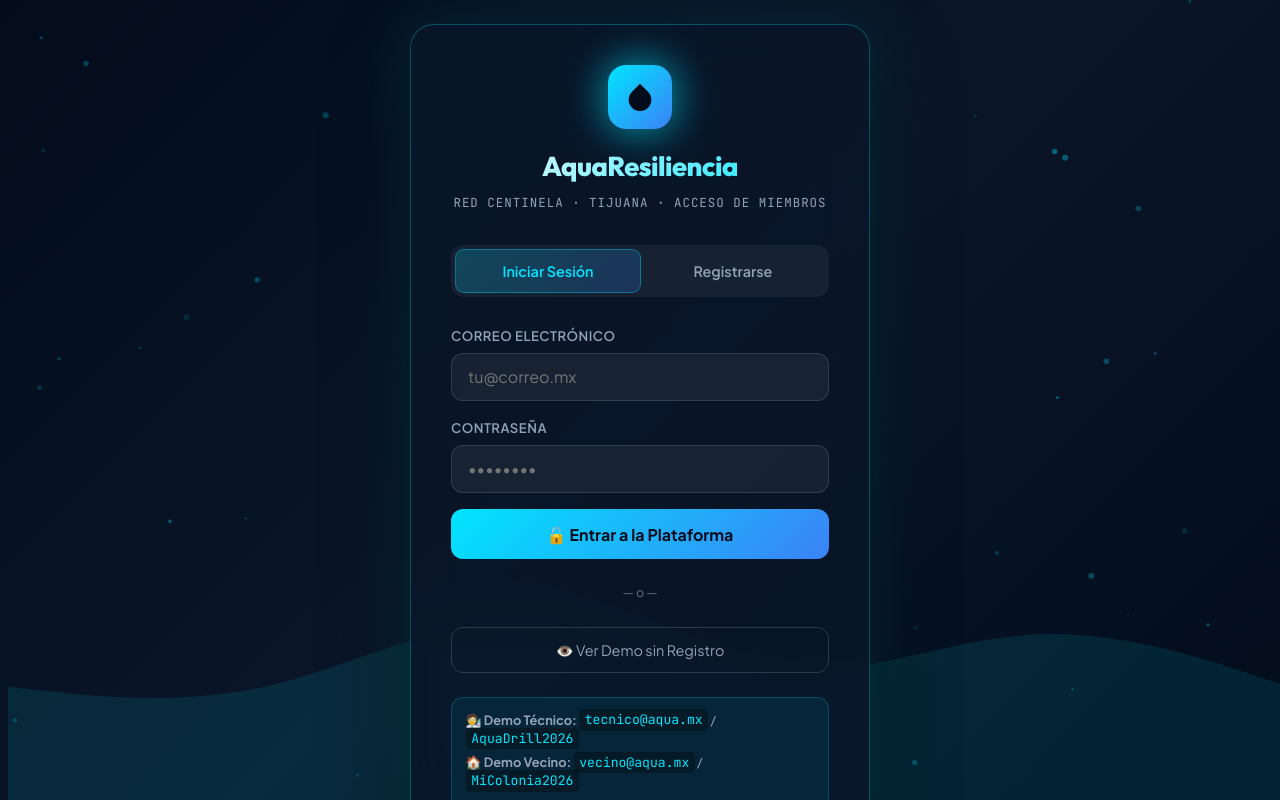
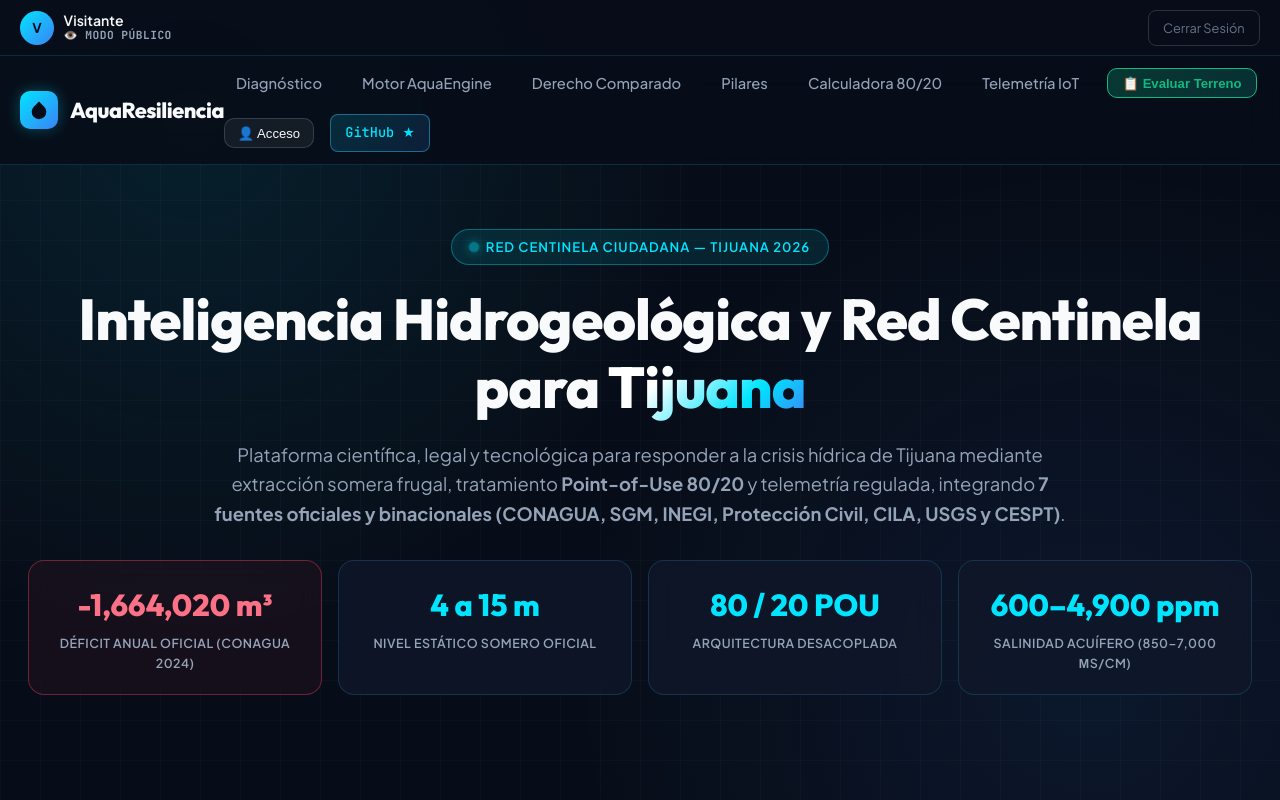
Before and after one commit to quecrap/123portijuana, a plain HTML site: page index.html in a window 1280 px wide. Shown: the top 800 px of the page. Drawn offline with nearby package versions, Linux system fonts and the light colour scheme.

Commit message:
fix(landing): open public dashboard directly without blocking login modal

```diff
--- a/index.html
+++ b/index.html
@@ -680,12 +680,13 @@ footer{border-top:1px solid var(--border-color);padding:2.5rem 1.5rem calc(2.5re
 <div id="toast-container"></div>
 
 <!-- ==================== AUTH OVERLAY ==================== -->
-<div id="auth-overlay">
+<div id="auth-overlay" class="hidden">
   <canvas id="particles-canvas"></canvas>
   <svg class="wave-svg" viewBox="0 0 1440 320" xmlns="http://www.w3.org/2000/svg">
     <path fill="#00e5ff" d="M0,192L48,197.3C96,203,192,213,288,192C384,171,480,117,576,117.3C672,117,768,171,864,176C960,181,1056,139,1152,133.3C1248,128,1344,160,1392,176L1440,192L1440,320L1392,320C1344,320,1248,320,1152,320C1056,320,960,320,864,320C768,320,672,320,576,320C480,320,384,320,288,320C192,320,96,320,48,320L0,320Z"></path>
   </svg>
-  <div class="auth-card">
+  <div class="auth-card" style="position:relative">
+    <button onclick="closeAuthModal()" style="position:absolute;top:1rem;right:1rem;background:rgba(255,255,255,.08);border:1px solid rgba(255,255,255,.15);color:var(--text-muted);border-radius:50%;width:32px;height:32px;cursor:pointer;font-size:1.1rem;display:flex;align-items:center;justify-content:center">&times;</button>
     <div class="auth-logo">
       <div class="auth-logo-icon"><svg viewBox="0 0 24 24"><path d="M12 2.69l5.66 5.66a8 8 0 1 1-11.31 0z"/></svg></div>
       <h1>AquaResiliencia</h1>
@@ -1062,13 +1063,15 @@ footer{border-top:1px solid var(--border-color);padding:2.5rem 1.5rem calc(2.5re
       AquaResiliencia
     </a>
     <ul class="nav-links">
-      <li><a href="#datos-conagua">Diagnóstico Oficial</a></li>
+      <li><a href="#datos-conagua">Diagnóstico</a></li>
       <li><a href="#motor-hidro">Motor AquaEngine</a></li>
       <li><a href="#derecho-comparado">Derecho Comparado</a></li>
       <li><a href="#solucion">Pilares</a></li>
       <li><a href="#calculadora">Calculadora 80/20</a></li>
       <li><a href="#telemetria">Telemetría IoT</a></li>
-      <li><a href="https://github.com/quecrap/123portijuana" target="_blank" rel="noopener noreferrer" class="btn-github">GitHub Repo ★</a></li>
+      <li><button onclick="goToWizard()" style="background:linear-gradient(135deg,rgba(16,185,129,.25),rgba(13,148,136,.25));border:1px solid var(--emerald-accent);color:var(--emerald-accent);padding:.4rem .9rem;border-radius:10px;font-weight:700;font-size:.82rem;cursor:pointer">📋 Evaluar Terreno</button></li>
+      <li><button onclick="openAuthModal()" style="background:rgba(255,255,255,.06);border:1px solid rgba(255,255,255,.15);color:var(--text-main);padding:.4rem .8rem;border-radius:10px;font-size:.82rem;cursor:pointer">👤 Acceso</button></li>
+      <li><a href="https://github.com/quecrap/123portijuana" target="_blank" rel="noopener noreferrer" class="btn-github">GitHub ★</a></li>
     </ul>
     <button class="mobile-nav-toggle" id="mobile-menu-btn" onclick="toggleMobileDrawer(true)" aria-label="Abrir Menú">☰</button>
   </div>
@@ -1576,15 +1579,31 @@ const officialZones=[
 // ==================== AUTH ====================
 const DEMO_USERS={'tecnico@aqua.mx':{password:'AquaDrill2026',name:'Ing. Demo Técnico',role:'tecnico'},'vecino@aqua.mx':{password:'MiColonia2026',name:'Vecino Demo',role:'vecino'}};
 let currentUser=null;
-function init(){const s=localStorage.getItem('aqua_session');if(s){currentUser=JSON.parse(s);enterApp();}else{document.getElementById('auth-overlay').classList.remove('hidden');initParticles();}}
+function init(){
+  const s=localStorage.getItem('aqua_session');
+  if(s){
+    try{currentUser=JSON.parse(s);}catch(e){currentUser=null;}
+  }
+  if(!currentUser){
+    currentUser={email:'public',name:'Visitante',role:'demo'};
+  }
+  enterApp();
+}
+function openAuthModal(){
+  document.getElementById('auth-overlay').classList.remove('hidden');
+  initParticles();
+}
+function closeAuthModal(){
+  document.getElementById('auth-overlay').classList.add('hidden');
+}
 function switchAuthTab(t){document.getElementById('tab-login').classList.toggle('active',t==='login');document.getElementById('tab-register').classList.toggle('active',t==='register');document.getElementById('form-login').classList.toggle('hidden',t!=='login');document.getElementById('form-register').classList.toggle('hidden',t!=='register');document.getElementById('auth-error').style.display='none';}
 function doLogin(e){e.preventDefault();const em=document.getElementById('login-email').value.trim().toLowerCase();const pw=document.getElementById('login-password').value;const err=document.getElementById('auth-error');const u=DEMO_USERS[em];if(u&&u.password===pw){currentUser={email:em,name:u.name,role:u.role};localStorage.setItem('aqua_session',JSON.stringify(currentUser));err.style.display='none';enterApp();return;}const reg=JSON.parse(localStorage.getItem('aqua_users')||'{}');if(reg[em]&&reg[em].password===pw){currentUser={email:em,name:reg[em].name,role:reg[em].role||'vecino'};localStorage.setItem('aqua_session',JSON.stringify(currentUser));err.style.display='none';enterApp();return;}err.style.display='block';}
 function doRegister(e){e.preventDefault();const name=document.getElementById('reg-name').value.trim();const email=document.getElementById('reg-email').value.trim().toLowerCase();const pw=document.getElementById('reg-password').value;const colonia=document.getElementById('reg-colonia').value;const tipo=document.getElementById('reg-tipo').value;if(!colonia||!tipo){showToast('⚠️ Selecciona colonia y tipo de participante','amber');return;}const reg=JSON.parse(localStorage.getItem('aqua_users')||'{}');reg[email]={name,password:pw,role:tipo,colonia};localStorage.setItem('aqua_users',JSON.stringify(reg));currentUser={email,name,role:tipo,colonia};localStorage.setItem('aqua_session',JSON.stringify(currentUser));enterApp();}
 function doDemo(){currentUser={email:'demo',name:'Visitante Demo',role:'demo'};enterApp();}
-function enterApp(){document.getElementById('auth-overlay').classList.add('hidden');const bar=document.getElementById('user-header-bar');bar.classList.add('visible');const initials=currentUser.name.split(' ').map(w=>w[0]).join('').substring(0,2).toUpperCase();document.getElementById('user-avatar-initials').textContent=initials;document.getElementById('user-display-name').textContent=currentUser.name;const roleEl=document.getElementById('user-role-display');if(currentUser.role==='tecnico'){roleEl.textContent='🔬 Técnico Certificado';roleEl.className='user-role-badge tecnico';showDashboard();showToast('✅ Bienvenido, '+currentUser.name.split(' ')[0]+'. Panel Técnico cargado.');}else if(currentUser.role==='vecino'){roleEl.textContent='🏠 Vecino / Propietario';roleEl.className='user-role-badge vecino';document.getElementById('btn-questionnaire-header').style.display='inline-flex';showRoleSelection();}else if(currentUser.role==='demo'){roleEl.textContent='👁️ Modo Demo';roleEl.style.color='var(--text-muted)';showDashboard();showToast('👁️ Modo Demo — Acceso de solo lectura.');}else{showRoleSelection();}}
+function enterApp(){document.getElementById('auth-overlay').classList.add('hidden');const bar=document.getElementById('user-header-bar');bar.classList.add('visible');const initials=currentUser.name.split(' ').map(w=>w[0]).join('').substring(0,2).toUpperCase();document.getElementById('user-avatar-initials').textContent=initials;document.getElementById('user-display-name').textContent=currentUser.name;const roleEl=document.getElementById('user-role-display');if(currentUser.role==='tecnico'){roleEl.textContent='🔬 Técnico Certificado';roleEl.className='user-role-badge tecnico';showDashboard();showToast('✅ Bienvenido, '+currentUser.name.split(' ')[0]+'. Panel Técnico cargado.');}else if(currentUser.role==='vecino'){roleEl.textContent='🏠 Vecino / Propietario';roleEl.className='user-role-badge vecino';document.getElementById('btn-questionnaire-header').style.display='inline-flex';showDashboard();}else{roleEl.textContent='👁️ Modo Público';roleEl.style.color='var(--text-muted)';showDashboard();}}
 function showRoleSelection(){document.getElementById('role-overlay').classList.remove('hidden');document.getElementById('wizard-overlay').classList.add('hidden');document.getElementById('report-overlay').classList.add('hidden');}
-function selectRole(r){if(currentUser&&currentUser.email!=='demo'){currentUser.role=r;localStorage.setItem('aqua_session',JSON.stringify(currentUser));}document.getElementById('role-overlay').classList.add('hidden');const roleEl=document.getElementById('user-role-display');if(r==='tecnico'){roleEl.textContent='🔬 Técnico Certificado';roleEl.className='user-role-badge tecnico';showDashboard();showToast('✅ Perfil Técnico activado.');}else{roleEl.textContent='🏠 Vecino / Propietario';roleEl.className='user-role-badge vecino';document.getElementById('btn-questionnaire-header').style.display='inline-flex';goToWizard();showToast('🏠 Iniciando evaluación de tu terreno.');}}
-function doLogout(){localStorage.removeItem('aqua_session');currentUser=null;document.getElementById('user-header-bar').classList.remove('visible');document.getElementById('role-overlay').classList.add('hidden');document.getElementById('wizard-overlay').classList.add('hidden');document.getElementById('report-overlay').classList.add('hidden');document.getElementById('auth-overlay').classList.remove('hidden');document.getElementById('auth-error').style.display='none';document.getElementById('login-email').value='';document.getElementById('login-password').value='';showToast('👋 Sesión cerrada.');}
+function selectRole(r){if(currentUser&&currentUser.email!=='demo'&&currentUser.email!=='public'){currentUser.role=r;localStorage.setItem('aqua_session',JSON.stringify(currentUser));}document.getElementById('role-overlay').classList.add('hidden');const roleEl=document.getElementById('user-role-display');if(r==='tecnico'){roleEl.textContent='🔬 Técnico Certificado';roleEl.className='user-role-badge tecnico';showDashboard();showToast('✅ Perfil Técnico activado.');}else{roleEl.textContent='🏠 Vecino / Propietario';roleEl.className='user-role-badge vecino';document.getElementById('btn-questionnaire-header').style.display='inline-flex';goToWizard();showToast('🏠 Iniciando evaluación de tu terreno.');}}
+function doLogout(){localStorage.removeItem('aqua_session');currentUser={email:'public',name:'Visitante',role:'demo'};enterApp();showToast('👋 Sesión cerrada.');}
 function showDashboard(){document.getElementById('role-overlay').classList.add('hidden');document.getElementById('wizard-overlay').classList.add('hidden');document.getElementById('report-overlay').classList.add('hidden');if(!mapInitialized){setTimeout(initMap,100);}else if(map){setTimeout(()=>map.invalidateSize(),150);}}
 
 // ==================== PARTICLES ====================
```
